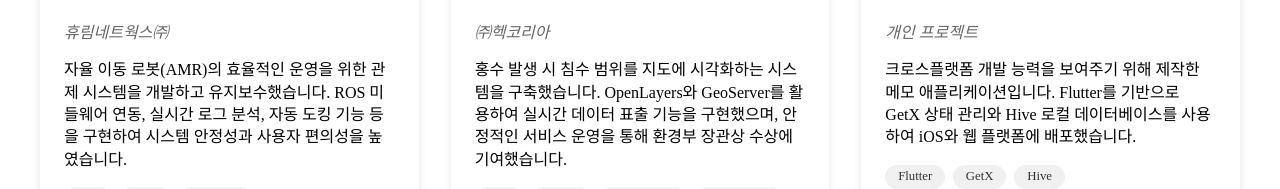
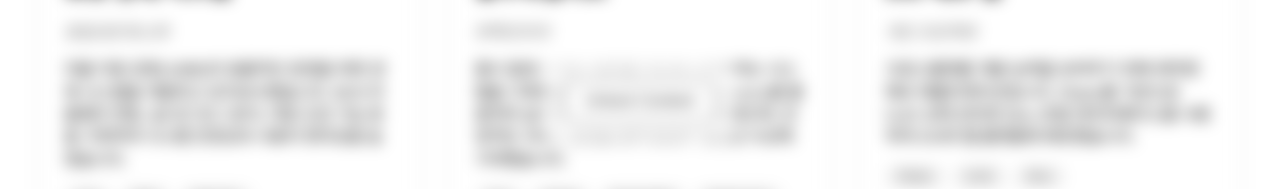
Before and after one commit to dkswndud1992/portfolio, an Angular app: page / in a window 1280 px wide. Shown: the part 4232-4421 px from the top of the page. Built offline with nearby package versions, Linux system fonts and the light colour scheme.

Commit message:
feat: 시크릿 포트폴리오 기능 추가

```diff
--- a/src/app/app.css
+++ b/src/app/app.css
@@ -1,7 +1,31 @@
-html {
-  scroll-behavior: smooth;
+.content-wrapper {
+  position: relative;
 }
 
-body {
-  padding-top: 80px; /* Adjust this value based on the header's height */
+.blurred {
+  filter: blur(8px);
+  pointer-events: none;
+  user-select: none;
 }
+
+.unlock-prompt {
+  position: absolute;
+  top: 50%;
+  left: 50%;
+  transform: translate(-50%, -50%);
+  z-index: 10;
+  background: rgba(255, 255, 255, 0.7);
+  padding: 20px;
+  border-radius: 8px;
+  text-align: center;
+}
+
+.unlock-prompt button {
+  padding: 10px 20px;
+  font-size: 16px;
+  cursor: pointer;
+  border: 1px solid #333;
+  border-radius: 5px;
+  background-color: #fff;
+  color: #333;
+}
--- a/src/app/app.html
+++ b/src/app/app.html
@@ -12,6 +12,7 @@
   <app-skills></app-skills>
 </section>
 
+<div class="content-wrapper" [class.blurred]="!(unlocked$ | async)">
   <section id="projects">
     <app-projects></app-projects>
   </section>
@@ -20,4 +21,11 @@
     <app-contact></app-contact>
   </section>
 
+  @if (!(unlocked$ | async)) {
+    <div class="unlock-prompt">
+      <button (click)="promptForPassword()">Unlock Content</button>
+    </div>
+  }
+</div>
+
 <app-footer></app-footer>
--- a/src/app/app.ts
+++ b/src/app/app.ts
@@ -1,5 +1,5 @@
-import { ChangeDetectionStrategy, Component } from '@angular/core';
-import { RouterModule } from '@angular/router';
+import { ChangeDetectionStrategy, Component, OnInit } from '@angular/core';
+import { ActivatedRoute, RouterModule } from '@angular/router';
 import { HeroComponent } from './hero/hero';
 import { AboutComponent } from './about/about';
 import { ProjectsComponent } from './projects/projects';
@@ -7,13 +7,19 @@
 import { ContactComponent } from './contact/contact';
 import { FooterComponent } from './footer/footer';
 import { HeaderComponent } from './header/header';
+import { AuthService } from './auth';
+
+import { Observable } from 'rxjs';
+import { CommonModule } from '@angular/common';
 
 @Component({
   selector: 'app-root',
   templateUrl: './app.html',
   styleUrls: ['./app.css'],
+  standalone: true,
   changeDetection: ChangeDetectionStrategy.OnPush,
   imports: [
+    CommonModule,
     RouterModule,
     HeaderComponent,
     HeroComponent,
@@ -24,4 +30,32 @@
     FooterComponent,
   ],
 })
-export class AppComponent {}
+export class AppComponent implements OnInit {
+  unlocked$: Observable<boolean>;
+
+
+  constructor(
+    private authService: AuthService,
+    private route: ActivatedRoute
+  ) {
+    this.unlocked$ = this.authService.unlocked$;
+  }
+
+  ngOnInit(): void {
+    // Check for password in query params on initial load
+    this.route.queryParams.subscribe(params => {
+      const password = params['password'];
+      if (password) {
+        this.authService.checkPassword(password);
+      }
+    });
+
+  }
+
+  promptForPassword(): void {
+    const password = prompt('Please enter the password to unlock:');
+    if (password) {
+      this.authService.checkPassword(password);
+    }
+  }
+}
--- /dev/null
+++ b/src/app/auth.ts
@@ -0,0 +1,37 @@
+import { Injectable } from '@angular/core';
+import { BehaviorSubject } from 'rxjs';
+
+@Injectable({
+  providedIn: 'root'
+})
+export class AuthService {
+  private readonly secretKey = 'johny';
+  private readonly storageKey = 'portfolio-unlocked';
+
+  // Initialize BehaviorSubject from sessionStorage
+  private unlocked = new BehaviorSubject<boolean>(sessionStorage.getItem(this.storageKey) === 'true');
+
+  public unlocked$ = this.unlocked.asObservable();
+
+  constructor() { }
+
+  checkPassword(password: string): void {
+    if (password === this.secretKey) {
+      sessionStorage.setItem(this.storageKey, 'true');
+      this.unlocked.next(true);
+    } else {
+      sessionStorage.removeItem(this.storageKey);
+      this.unlocked.next(false);
+    }
+  }
+
+  public get isUnlocked(): boolean {
+    return this.unlocked.getValue();
+  }
+
+  // Optional: Method to lock the content again
+  lock(): void {
+    sessionStorage.removeItem(this.storageKey);
+    this.unlocked.next(false);
+  }
+}
```
Also changed, not shown: 2 other files (tests, documents, lock files or other folders). Lines whose indentation alone changed are shown as unchanged.
